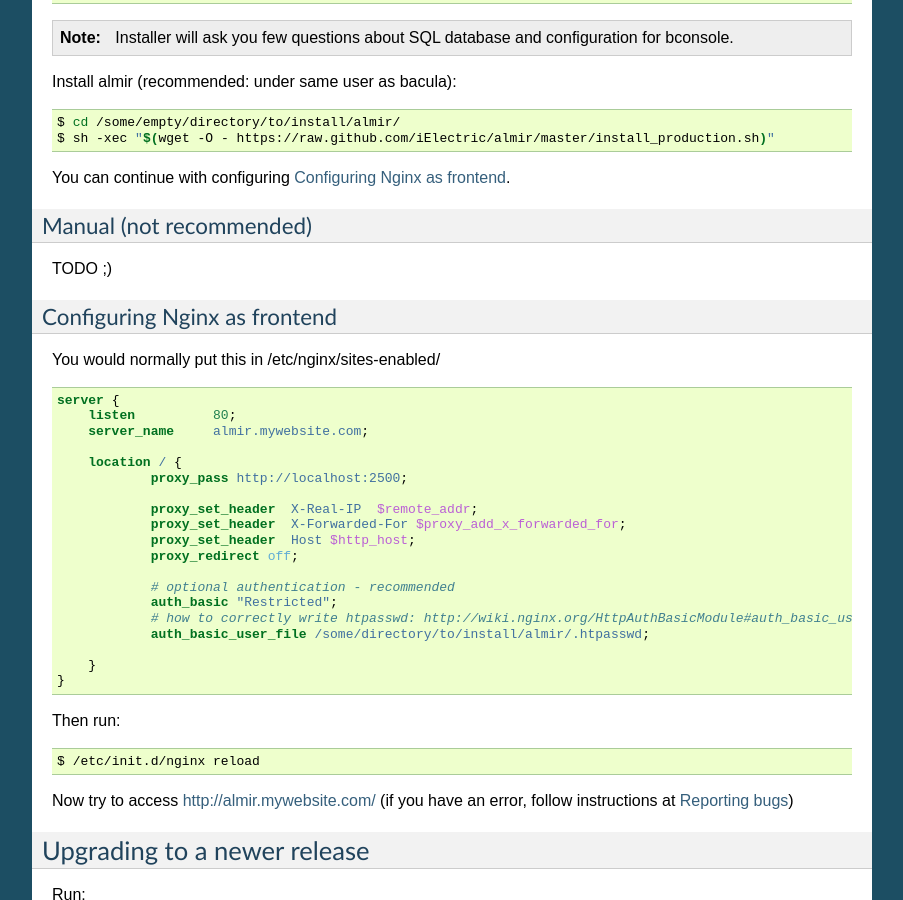
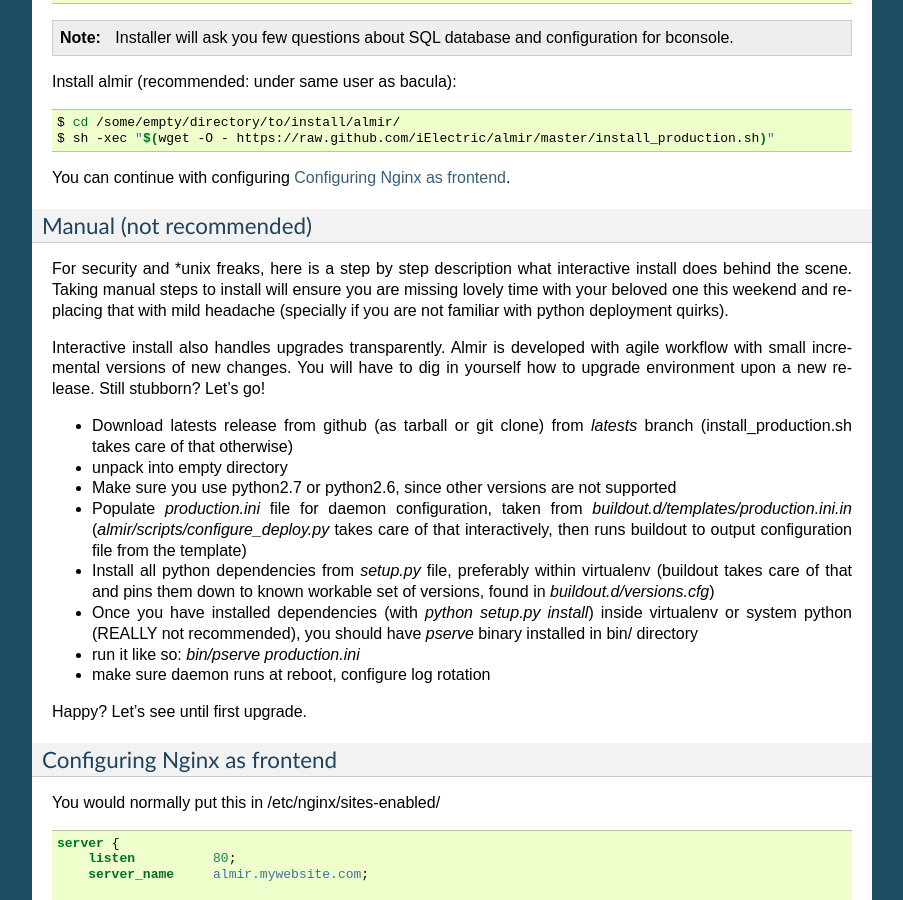
Before and after one commit to domenkozar/almir, a Sphinx documentation site: the page built from docs/source/userguide.rst, in a window 1280 px wide and 900 px high, scrolled down 787 px. Shown: the whole window, without its empty margins (198-1101 px from the left). Built offline with Sphinx 7.4.7, drawn with Linux system fonts in a browser that asks for light colours.

Commit message:
add manual install steps

```diff
--- a/docs/source/changelog.rst
+++ b/docs/source/changelog.rst
@@ -5,6 +5,8 @@ Changelog
 
 0.1.2 (2012/xx/xx)
 ------------------
+
+- [feature] add manual install steps
 
 - [bug] #4: client detail page did not render if client had no successful backup
 
--- a/docs/source/userguide.rst
+++ b/docs/source/userguide.rst
@@ -59,7 +59,27 @@ You can continue with configuring :ref:`nginx`.
 Manual (not recommended)
 ************************
 
-TODO ;)
+For security and \*unix freaks, here is a step by step description what interactive install does behind the scene. Taking manual steps to install will ensure you are missing lovely time with your beloved one this weekend and replacing that with mild headache (specially if you are not familiar with python deployment quirks).
+
+Interactive install also handles upgrades transparently. Almir is developed with agile workflow with small incremental versions of new changes. You will have to dig in yourself how to upgrade environment upon a new release. Still stubborn? Let's go!
+
+- Download latests release from github (as tarball or git clone) from *latests* branch (install_production.sh takes care of that otherwise)
+
+- unpack into empty directory
+
+- Make sure you use python2.7 or python2.6, since other versions are not supported
+
+- Populate *production.ini* file for daemon configuration, taken from *buildout.d/templates/production.ini.in* (*almir/scripts/configure_deploy.py* takes care of that interactively, then runs buildout to output configuration file from the template)
+
+- Install all python dependencies from *setup.py* file, preferably within virtualenv (buildout takes care of that and pins them down to known workable set of versions, found in *buildout.d/versions.cfg*)
+
+- Once you have installed dependencies (with `python setup.py install`) inside virtualenv or system python (REALLY not recommended), you should have *pserve* binary installed in bin/ directory
+
+- run it like so: `bin/pserve production.ini`
+
+- make sure daemon runs at reboot, configure log rotation
+
+Happy? Let's see until first upgrade.
 
 .. _nginx:
 
```
